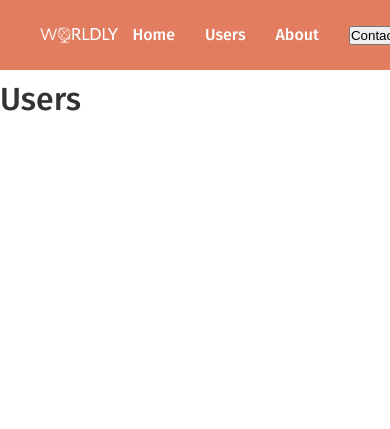
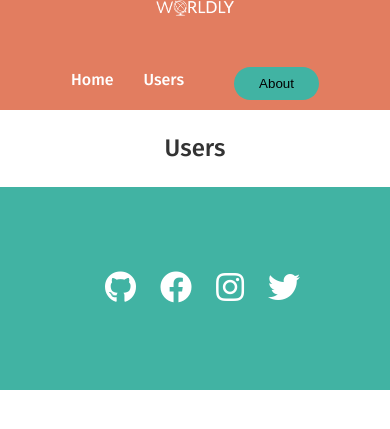
Before and after one commit to GiulianoDerosas/WorldlyProject, a Flask app: page /users in a window 390 px wide. Shown: the top 429 px of the page. Run offline with Flask 2, Linux system fonts and the light colour scheme; data that the repository does not hold is empty; some libraries are stand-ins or nearby versions.

Commit message:
Added styling to the users index page, each user now appears on a card

```diff
--- a/static/css/styles.css
+++ b/static/css/styles.css
@@ -62,14 +62,23 @@ img {
     margin: 0 5px;
 }
 
-.navbar a:hover {
-    border-bottom: 2px #fff solid;
-}
-
 .navbar .flex {
     justify-content: space-between;
 }
 
+.ctnb {
+    padding: 9px 25px;
+    background-color: rgba(65, 179, 163, 1);
+    border: none;
+    border-radius: 50px;
+    cursor: pointer;
+    transition: all 0.3s ease 0s;
+    margin-left: 20px;
+}
+
+.ctnb:hover {
+    pointer-events: none;
+}
 /* SHOWCASE */
 
 .showcase {
@@ -107,8 +116,7 @@ img {
     margin: 30px 0;
 }
 
-.showcase-form input[type='text'],
-.showcase-form input[type='email'] {
+.showcase-form input[type='text'] {
     border: 0;
     border-bottom: 1px solid #41B3A3;
     width: 100%;
@@ -132,6 +140,7 @@ img {
     transform: skewY(-3deg);
 }
 
+
 /* STATS */
 
 .stats {
@@ -146,6 +155,7 @@ img {
     font-size: 20px;
     font-weight: bold;
 }
+
 /* UTILITIES */
 .container {
     max-width: 1100px;
@@ -292,10 +302,6 @@ img {
 
 /* LANGUAGE CARDS */
 
-.languages section {
-    background: coral;
-}
-
 .languages .card {
     text-align: center;
     margin: 18px 10px 40px;
@@ -310,3 +316,92 @@ img {
 .languages .card:hover {
     transform: translateY(-8px);
 }
+
+/* USER CARDS */
+
+.user .flex {
+    flex-direction: row;
+}
+
+.user .card {
+    text-align: center;
+    margin: 18px 10px 40px;
+    transition: transform 0.2s ease-in;
+    color: #41B3A3;
+}
+
+.user .card h4 {
+    font-size: 20px;
+    margin-bottom: 10px;
+}
+
+.user .card:hover {
+    transform: translateY(-5px);
+}
+
+.profile-pic {
+    border-radius: 50%;
+}
+
+
+/* FOOTER */
+
+
+
+.bg-dark {
+    background-color: #41B3A3;
+    color: #fff;
+}
+
+.bg-dark a {
+    color: #fff;
+}
+
+.footer .social a {
+    margin: 0 10px;
+    align-content: center;
+}
+
+.social {
+    position: relative;
+    left: 55px;
+}
+
+/* TABLETS */
+@media(max-width: 768px){
+    .grid,
+    .showcase .grid
+    .stats .grid {
+        grid-template-columns: 1fr;
+        grid-template-rows: 1fr;
+    }
+
+    .showcase {
+        height: auto;
+    }
+
+    .showcase-text {
+        text-align: center;
+        margin-top: 30px;
+    }
+
+    .showcase-form {
+        justify-self: center;
+        margin: auto;
+    }
+}
+
+/* MOBILE */
+@media(max-width: 500px){
+    .navbar {
+        height: 110px;
+    }
+
+    .navbar .flex {
+        flex-direction: column;
+    }
+
+    .navbar ul {
+        padding: 10px;
+    }
+}
--- a/templates/base.html
+++ b/templates/base.html
@@ -15,19 +15,31 @@
       <img class="logo" src="/static/images/logo (1).png" alt="">
       <nav>
         <ul>
-          <li><a href="/">Home</a></li>
-          <li><a href="http://localhost:5000/users">Users</a></li>
-          <li><a href="http://localhost:5000/about">About</a></li>
-          <li><a href="http://localhost:5000/contact"><button>Contact</button></a></li>
+          <li><a class="hova" href="/">Home</a></li>
+          <li><a class="hova" href="http://localhost:5000/users">Users</a></li>
+          <li><a href="http://localhost:5000/about"><button class="ctnb">About</button></a></li>
         </ul>
       </nav>
     </div>
   </div>
+  {% block content %}
+  <!-- FOOTER -->
+  {% endblock%}
+  <footer class="footer bg-dark py-5">
+    <div class="container grid grid-3">
+      <div>
+      </div>
 
+      <div class="social">
+        <a href="https://github.com/GiulianoDerosas"><i class="fab fa-github fa-2x"></i></a>
+        <a href="https://www.facebook.com/GiulianoDerosas/"><i class="fab fa-facebook fa-2x"></i></a>
+        <a href="https://www.instagram.com/_giuliano/"><i class="fab fa-instagram fa-2x"></i></a>
+        <a href="https://twitter.com/GiulianoDerosas"><i class="fab fa-twitter fa-2x"></i></a>
+      </div>
 
-
-  {% block content %}
-
-  {% endblock%}
+      <div>
+      </div>
+    </div>
+  </footer>
 </body>
 </html>
--- a/templates/index.html
+++ b/templates/index.html
@@ -6,7 +6,6 @@
       <div class="showcase-text">
         <h1>Create your dream travel bucket-list with Worldly!</h1>
         <p>Fill in the form to get started!</p>
-        <a href="users" class="btn btn-outline">See current users.</a>
       </div>
 
       <div class="showcase-form card">
@@ -28,7 +27,7 @@
   </section>
 
 
-  <!-- STATS -->
+  <!-- ICONS -->
   <section class="stats">
     <div class="container">
       <h3 class="stats-heading text-center my-1">
--- a/templates/users/index.html
+++ b/templates/users/index.html
@@ -1,12 +1,20 @@
 {% extends 'base.html'%}
 
 {% block content %}
-<h1>Users</h1>
-  {% for user in users %}
-  <p class="each_user">
-    <a href="/users/{{user.id}}">{{user.first_name}} {{user.last_name}}</a><br>
-    Favorite Destination: {{user.favorite_destination}}
-  </p>
-  {% endfor %}
+<section class="user">
+  <h2 class="md text-center my-2">Users</h2>
 
+
+  <div class="container flex">
+    {% for user in users %}
+      <div class="card">
+        <p class="each_user">
+          <img class="profile-pic" src="https://thispersondoesnotexist.com/image" alt="">
+          <h3><a href="/users/{{user.id}}">{{user.first_name}} {{user.last_name}}</a></h3><br>
+          <h4>Favorite Destination: {{user.favorite_destination}}</h4>
+        </p>
+      </div>
+      {% endfor %}
+  </div>
+</section>
 {% endblock %}
```
Also changed, not shown: templates/users/profile.html (+36 -6 lines).
